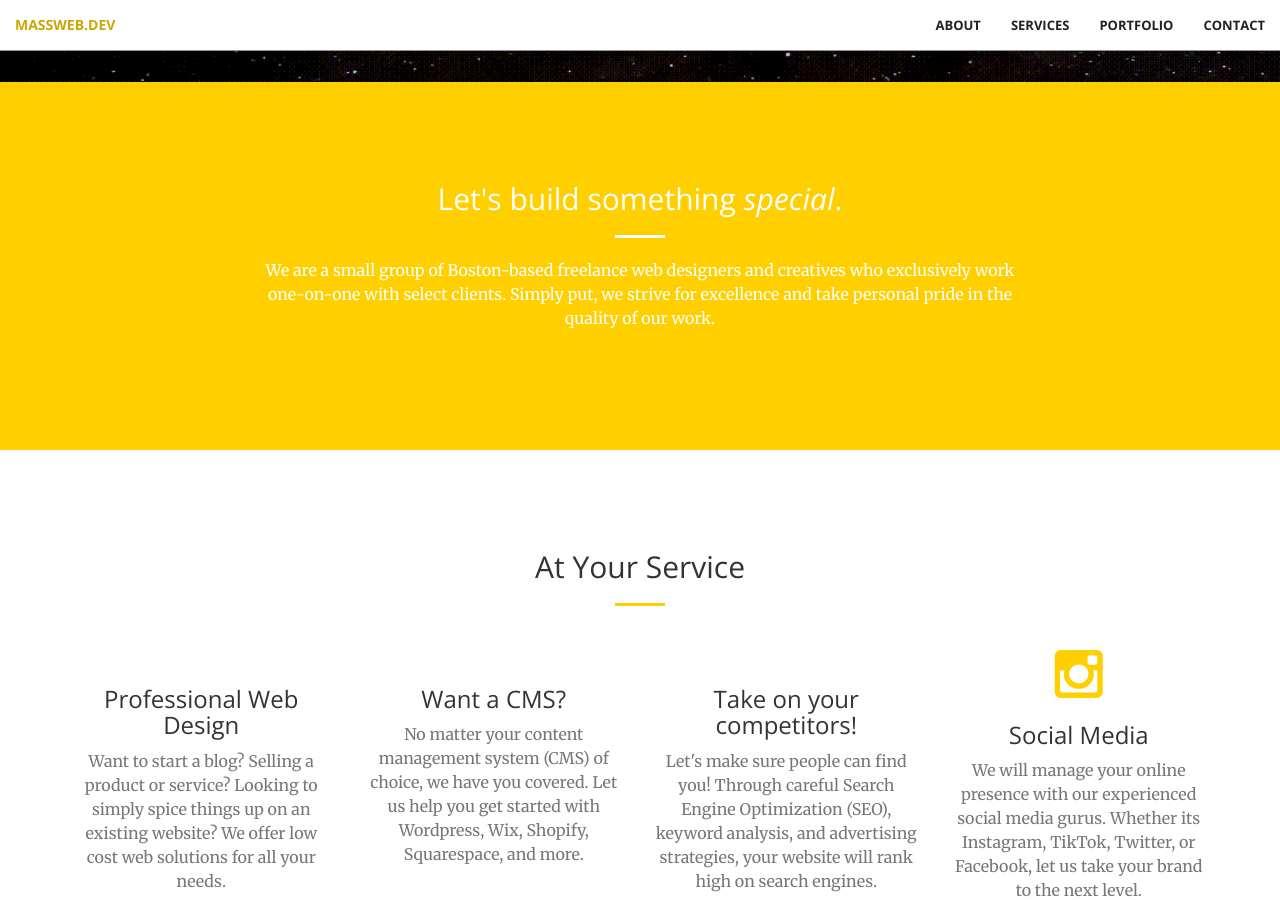
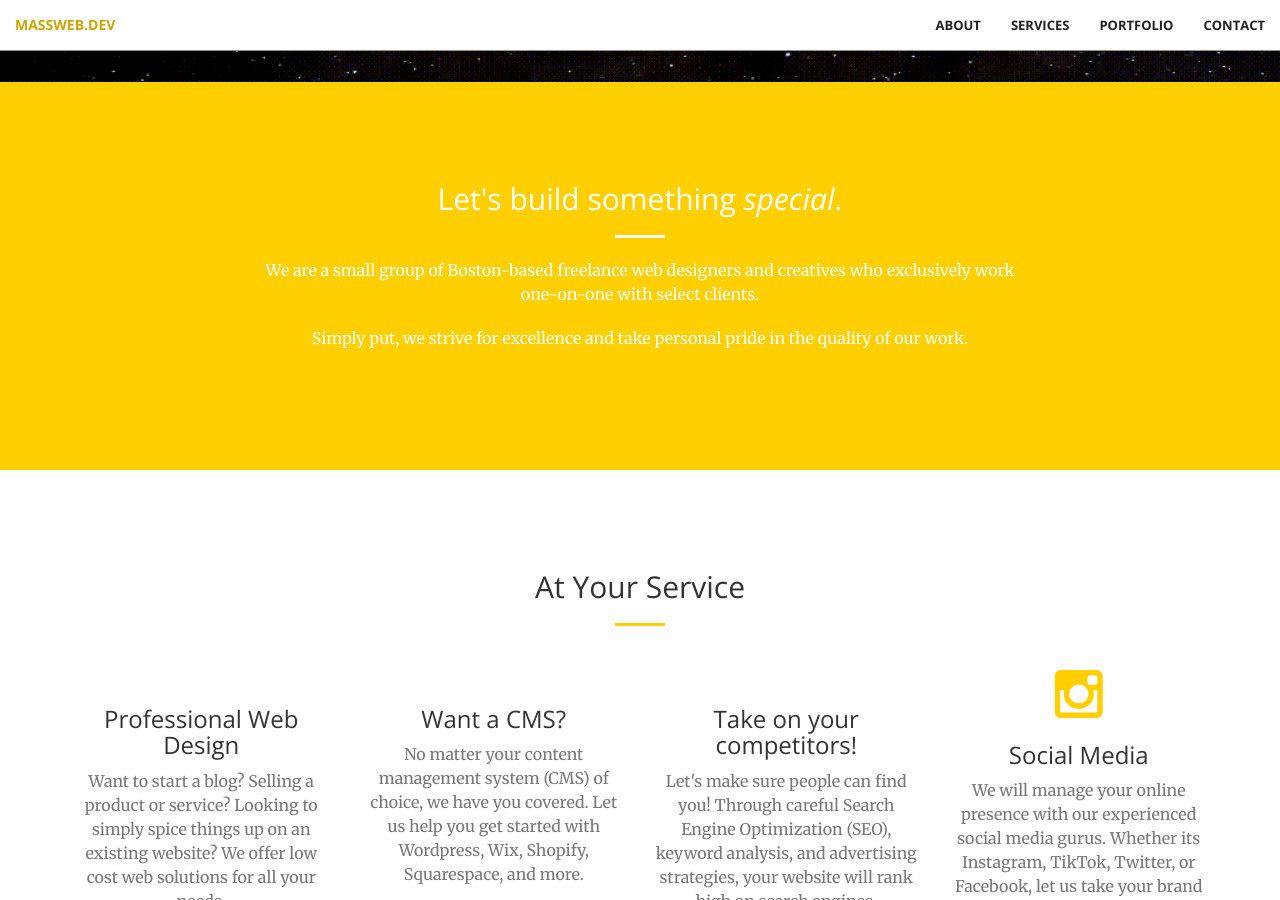
Before and after one commit to masswebdev/massweb.dev, a Jekyll site: the page built from index.html, in a window 1280 px wide and 900 px high, scrolled down 818 px. Built offline with Jekyll 4.4.1, drawn with Linux system fonts in a browser that asks for light colours.

```diff
--- a/_includes/call-to-action.html
+++ b/_includes/call-to-action.html
@@ -4,7 +4,8 @@
             <div class="col-lg-8 col-lg-offset-2 text-center">
                 <h2 class="section-heading">Let's build something <i>special</i>.</h2>
                 <hr class="light">
-                <p>We are a small group of Boston-based freelance web designers and creatives who exclusively work one-on-one with select clients. Simply put, we strive for excellence and take personal pride in the quality of our work.</p>
+                <p>We are a small group of Boston-based freelance web designers and creatives who exclusively work one-on-one with select clients.</p>
+                <p>Simply put, we strive for excellence and take personal pride in the quality of our work.</p>
                 <!--<a href="#" class="btn btn-default btn-xl">Get Started!</a>-->
             </div>
         </div>
```
